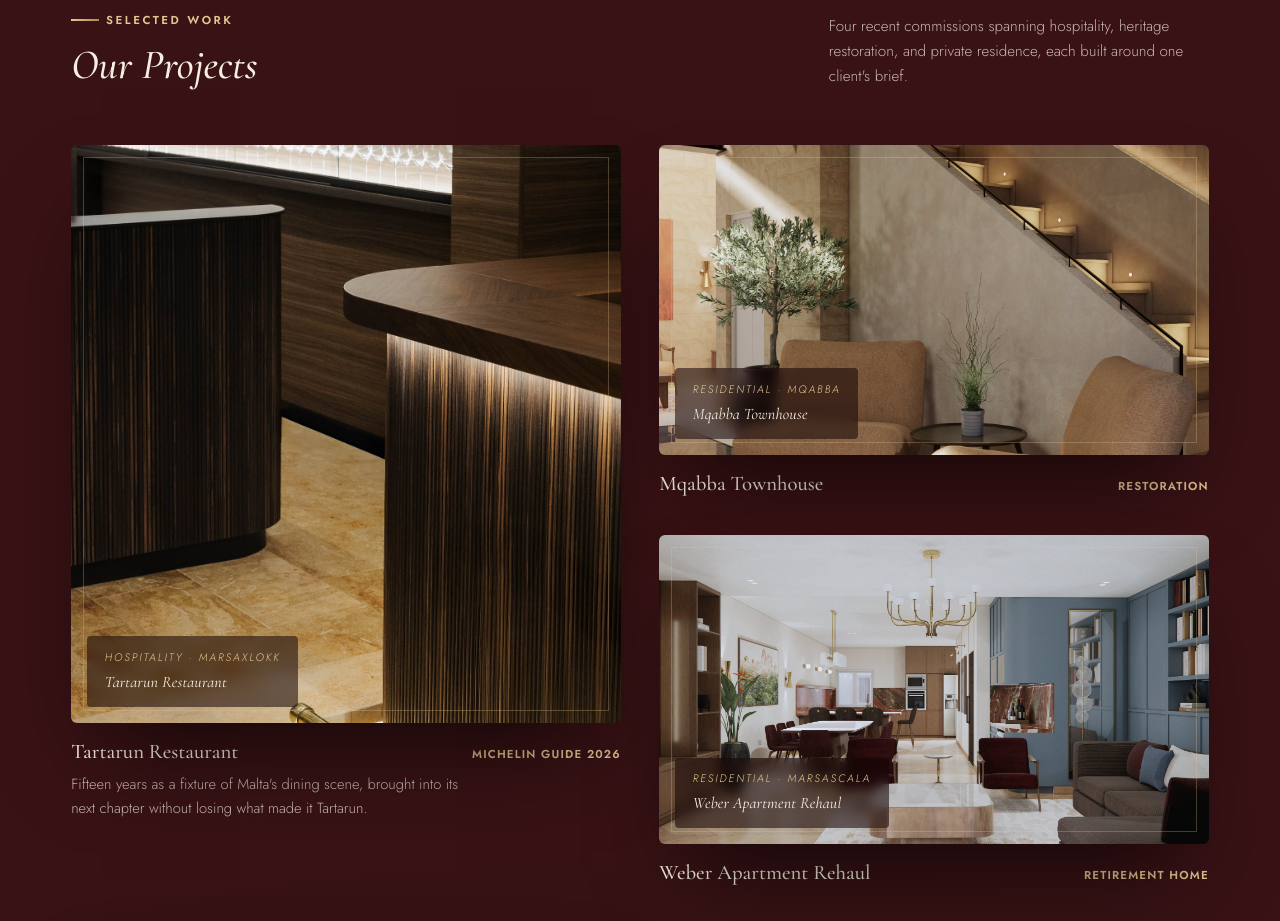
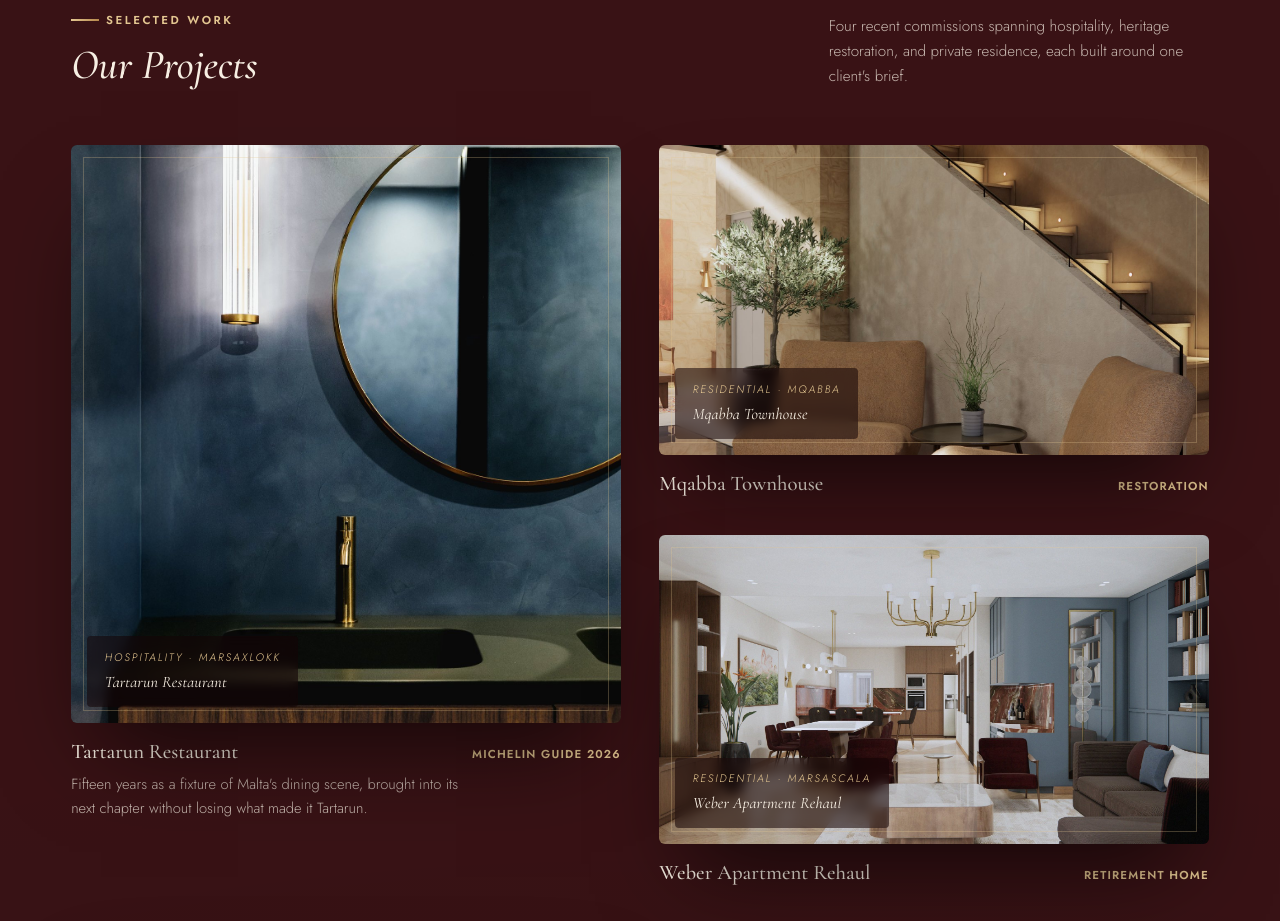
Before and after one commit to krystie10/saveria-site, a plain HTML site: page index.html in a window 1280 px wide. Shown: the part 1448-2369 px from the top of the page. Drawn offline with nearby package versions, Linux system fonts and the light colour scheme.

Commit message:
Swap homepage Tartarun card image to avoid duplicating the hero photo

```diff
--- a/index.html
+++ b/index.html
@@ -88,7 +88,7 @@
       <div class="project-grid project-grid--home">
         <a href="project-tartarun.html" class="project-card">
           <div class="ph ph--square ph--photo project-card__media">
-            <img src="images/tartarun/01-bar-detail.jpg" alt="Tartarun Restaurant bar detail" />
+            <img src="images/tartarun/06.jpg" alt="Tartarun Restaurant interior detail" />
             <div class="ph__label"><span>Hospitality · Marsaxlokk</span>Tartarun Restaurant</div>
           </div>
           <div class="project-card__meta">
```
